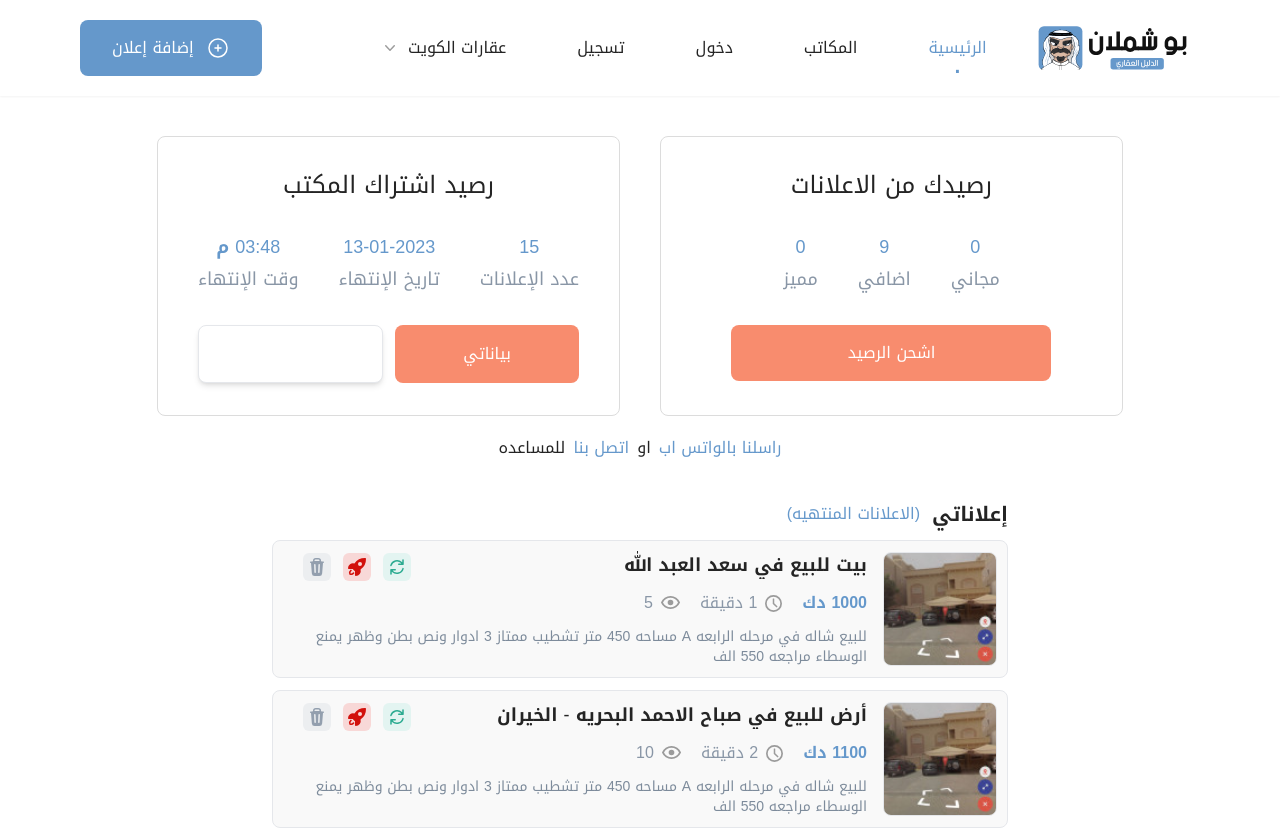
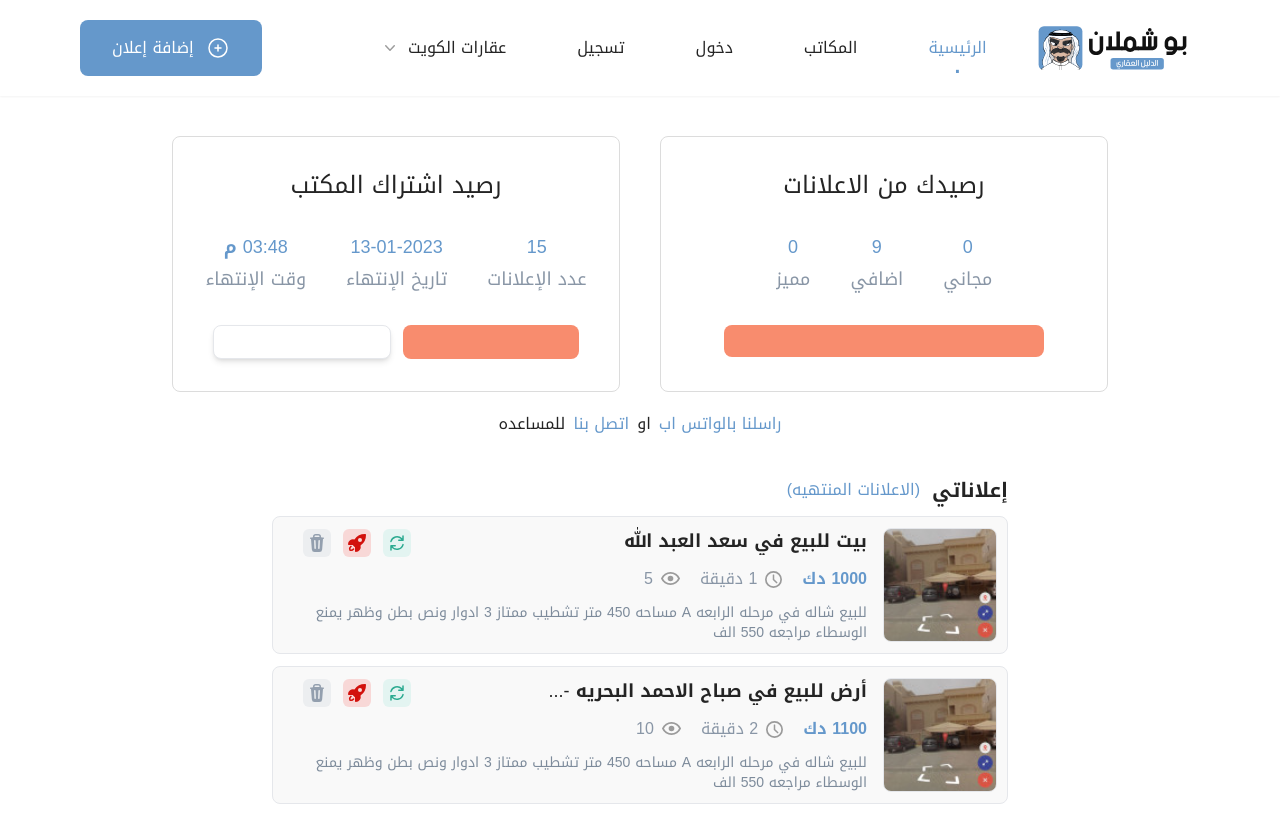
Before and after one commit to samiur-r/square-feet, a Next.js app: page /my-posts/archieve in a window 1280 px wide. Shown: the top 830 px of the page. Built offline with nearby package versions, Linux system fonts and the light colour scheme; a web font is replaced by a local one.

Commit message:
chore: fetch from account endpoint

```diff
--- a/src/components/Account/BalanceCard.tsx
+++ b/src/components/Account/BalanceCard.tsx
@@ -1,10 +1,11 @@
 import Description from 'components/Description'
+import Link from 'next/link'
 import React from 'react'
 
 interface BalanceCardProps {
   headline: string
   items: Array<{ title: string; value: string | number }>
-  ctaList: Array<string>
+  ctaList: Array<{ title: string; href: string }>
 }
 
 const BalanceCard: React.FC<BalanceCardProps> = ({
@@ -13,7 +14,7 @@ const BalanceCard: React.FC<BalanceCardProps> = ({
   ctaList
 }) => {
   return (
-    <div className="border border-custom-gray-border w-full px-10 py-3 md:py-8 rounded-lg bg-white">
+    <div className="border border-custom-gray-border w-full max-w-md px-10 py-3 md:py-8 rounded-lg bg-white">
       <h2 className="text-base md:text-2xl text-center">{headline}</h2>
       <div className="mt-2 md:mt-8 flex gap-5 md:gap-10 justify-center w-full">
         {items.map((item) => (
@@ -32,17 +33,18 @@ const BalanceCard: React.FC<BalanceCardProps> = ({
       </div>
       <div className="w-full flex justify-center gap-3">
         {ctaList.map((cta, index) => (
+          <Link href={cta.href} key={`${cta.title + index}`}>
             <button
-            key={`${cta + index}`}
               type="submit"
               className={`${
                 index === 1
                   ? 'bg-white text-secondary shadow-md border'
-                : 'bg-secondary'
-            } text-white rounded-lg mt-4 md:mt-8 py-2 md:py-4 w-full max-w-xs hover:opacity-90 transition-opacity duration-300`}
+                  : 'bg-secondary text-white'
+              } rounded-lg mt-4 md:mt-8 py-2 md:py-4 w-full max-w-xs hover:opacity-90 transition-opacity duration-300`}
             >
-            {cta}
+              {cta.title}
             </button>
+          </Link>
         ))}
       </div>
     </div>
--- a/src/components/Posts/PostCard.tsx
+++ b/src/components/Posts/PostCard.tsx
@@ -47,7 +47,7 @@ const PostCard: React.FC<PostCardProps> = ({ post, showActions }) => {
           </div>
         </div>
         <div>
-          <div className="font-DroidArabicKufiBold text-sm md:text-lg line-clamp-1">
+          <div className="font-DroidArabicKufiBold text-sm md:text-lg line-clamp-1 max-w-xs">
             {post.title}
           </div>
           <div className="flex gap-3 md:gap-5 mt-3">
--- a/src/pages/my-posts/index.tsx
+++ b/src/pages/my-posts/index.tsx
@@ -1,4 +1,4 @@
-import type { NextPage } from 'next'
+import type { GetServerSideProps, NextPage } from 'next'
 import Link from 'next/link'
 
 import BalanceCard from 'components/Account/BalanceCard'
@@ -8,8 +8,9 @@ import ApiClient from 'utils/ApiClient'
 import Router, { useRouter } from 'next/router'
 import { useStore } from 'store'
 import { useEffect } from 'react'
+import { IAgent, ICredit, IPost } from 'interfaces'
 
-const posts = [
+const postList = [
   {
     id: 0,
     title: 'بيت للبيع في سعد العبد الله',
@@ -38,39 +39,56 @@ const posts = [
   }
 ]
 
+interface AccountType {
+  agent: IAgent | null
+  credits: ICredit
+  posts: IPost | null
+  archivedPosts: IPost | null
+}
+
+const MyPosts: NextPage<AccountType> = ({
+  agent,
+  credits,
+  posts,
+  archivedPosts
+}) => {
+  const { removeUser, updateToast } = useStore()
+  const router = useRouter()
+  const expiredDate = agent ? new Date(agent?.expiry_date) : undefined
+  const hours = expiredDate?.getHours().toString().padStart(2, '0')
+  const minutes = expiredDate?.getMinutes().toString().padStart(2, '0')
+
+  console.log(posts)
+
   const balanceItems = [
     {
       title: 'مجاني',
-    value: 0
+      value: credits?.free || 0
     },
     {
       title: 'اضافي',
-    value: 9
+      value: credits?.regular || 0
     },
     {
       title: 'مميز',
-    value: 0
+      value: credits?.sticky || 0
     }
   ]
 
   const agencyItems = [
     {
       title: 'عدد الإعلانات',
-    value: 15
+      value: credits?.agent || 0
     },
     {
       title: 'تاريخ الإنتهاء',
-    value: '13-01-2023'
+      value: expiredDate ? expiredDate.toISOString().substring(0, 10) : '-'
     },
     {
       title: 'وقت الإنتهاء',
-    value: '03:48 م'
+      value: hours && minutes ? `${hours}:${minutes}م` : '-'
     }
   ]
-
-const MyPosts: NextPage = () => {
-  const { removeUser, updateToast } = useStore()
-  const router = useRouter()
 
   useEffect(() => {
     if (!router.isReady) return
@@ -104,17 +122,26 @@ const MyPosts: NextPage = () => {
       >
         Logout
       </button>
-      <div className="grid grid-cols-1 md:grid-cols-2 gap-10 w-full md:w-auto">
+      <div
+        className={`${
+          agent !== null && 'md:grid-cols-2 md:w-auto'
+        } grid grid-cols-1 gap-10 w-full place-items-center`}
+      >
         <BalanceCard
           headline="رصيدك من الاعلانات"
           items={balanceItems}
-          ctaList={['اشحن الرصيد']}
+          ctaList={[{ title: 'اشحن الرصيد', href: '/topup' }]}
         />
+        {agent !== null && (
           <BalanceCard
             headline="رصيد اشتراك المكتب"
             items={agencyItems}
-          ctaList={['بياناتي', 'صفحتي']}
+            ctaList={[
+              { title: 'بياناتي', href: '/agent/edit' },
+              { title: 'صفحتي', href: '/agent' }
+            ]}
           />
+        )}
       </div>
       <Description textBlack>
         <span className="flex justify-center text-sm md:text-base gap-2 pb-5">
@@ -139,7 +166,7 @@ const MyPosts: NextPage = () => {
             </a>
           </Link>
         </div>
-        {posts.map((post) => (
+        {postList.map((post) => (
           <PostCard key={post.id} post={post} showActions />
         ))}
         <p className="text-center text-secondary font-DroidArabicKufiBold text-sm md:text-lg mt-8">
@@ -150,4 +177,32 @@ const MyPosts: NextPage = () => {
   )
 }
 
+export const getServerSideProps: GetServerSideProps = async ({ req }) => {
+  try {
+    const response = await ApiClient({
+      method: 'GET',
+      url: '/account',
+      withCredentials: true,
+      headers: {
+        Cookie: req.headers.cookie
+      }
+    })
+
+    return {
+      props: {
+        agent: response.data?.success?.agent,
+        credits: response.data?.success?.credits,
+        posts: response.data?.success?.posts,
+        archivedPosts: response.data?.success?.archivedPosts
+      }
+    }
+  } catch (error) {
+    /* empty */
+  }
+
+  return {
+    props: {}
+  }
+}
+
 export default MyPosts
--- a/src/pages/post/create.tsx
+++ b/src/pages/post/create.tsx
@@ -23,6 +23,7 @@ const CreatePost: NextPage = () => {
   const [cityErrors, setCityErrors] = useState<string[]>([])
   const [propertyTypeErrors, setPropertyTypeErrors] = useState<string[]>([])
   const [purposeErrors, setPurposeErrors] = useState<string[]>([])
+  const [descriptionErrors, setDescriptionErrors] = useState<string[]>([])
 
   const [selectedLocation, setSelectedLocation] = useState<
     LocationType | undefined
@@ -52,6 +53,10 @@ const CreatePost: NextPage = () => {
     if (selectedPurpose !== undefined) setPurposeErrors([])
   }, [selectedPurpose])
 
+  useEffect(() => {
+    if (description !== undefined) setDescriptionErrors([])
+  }, [description])
+
   const handleValidationError = (
     errors: Array<{ path: string; errors: string[] }>
   ) => {
@@ -65,6 +70,9 @@ const CreatePost: NextPage = () => {
           break
         case 'categoryId' || 'categoryTitle':
           setPurposeErrors(err.errors)
+          break
+        case 'description':
+          setDescriptionErrors(err.errors)
           break
         default:
           break
@@ -348,17 +356,32 @@ const CreatePost: NextPage = () => {
           <textarea
             name="description"
             rows={7}
-            className="block p-4 w-full text-base text-black bg-transparent rounded-lg border border-custom-gray-border appearance-none focus:outline-none focus:ring-0 focus:border-primary peer"
+            className={`${
+              descriptionErrors.length
+                ? 'border-custom-red'
+                : 'border-custom-gray-border'
+            } block p-4 w-full text-base text-black bg-transparent rounded-lg border appearance-none focus:outline-none focus:ring-0 focus:border-primary peer`}
             placeholder=" "
             onChange={(e) => setDescription(e.target.value)}
           />
           <label
             htmlFor="description"
-            className="absolute pointer-events-none cursor-text text-md text-custom-gray duration-300 transform -translate-y-4 scale-75 z-10 bg-white px-1 peer-placeholder-shown:px-0 peer-focus:px-1 mx-0 peer-focus:mx-0 peer-placeholder-shown:mx-4 peer-focus:text-primary peer-placeholder-shown:scale-100 peer-placeholder-shown:top-8 peer-focus:top-2 peer-focus:scale-75 peer-focus:-translate-y-5 right-0 peer-focus:-right-3"
+            className={`${
+              descriptionErrors.length ? 'text-custom-red' : 'text-custom-gray'
+            } absolute pointer-events-none cursor-text text-md duration-300 transform -translate-y-4 scale-75 top-1 z-10 bg-white px-0 peer-placeholder-shown:px-0 peer-focus:px-1 mx-0 peer-focus:mx-0 peer-placeholder-shown:mx-4 peer-focus:text-primary peer-placeholder-shown:scale-100 peer-placeholder-shown:top-8 peer-focus:top-2 peer-focus:scale-75 peer-focus:-translate-y-5 -right-2 peer-focus:-right-3`}
           >
             اكتب تفاصيل الاعلان هنا{' '}
           </label>
         </div>
+        {descriptionErrors && (
+          <div className="flex flex-col gap-2">
+            {descriptionErrors.map((err) => (
+              <div key={Math.random()} className="mt-3 text-custom-red text-sm">
+                {err}
+              </div>
+            ))}
+          </div>
+        )}
         <div className="flex justify-center items-center w-full mt-8 md:mt-10">
           <MediaUploader handleMediaUpload={setMediaList} />
         </div>
--- a/src/validations/PostValidation.ts
+++ b/src/validations/PostValidation.ts
@@ -10,6 +10,6 @@ export const postSchema = object({
   categoryId: number().required(),
   categoryTitle: string().required(),
   price: number(),
-  description: string(),
+  description: string().required(),
   multimedia: mixed()
 })
```
Also changed, not shown: src/interfaces/index.ts (+45 -0 lines). Lines whose indentation alone changed are shown as unchanged.
